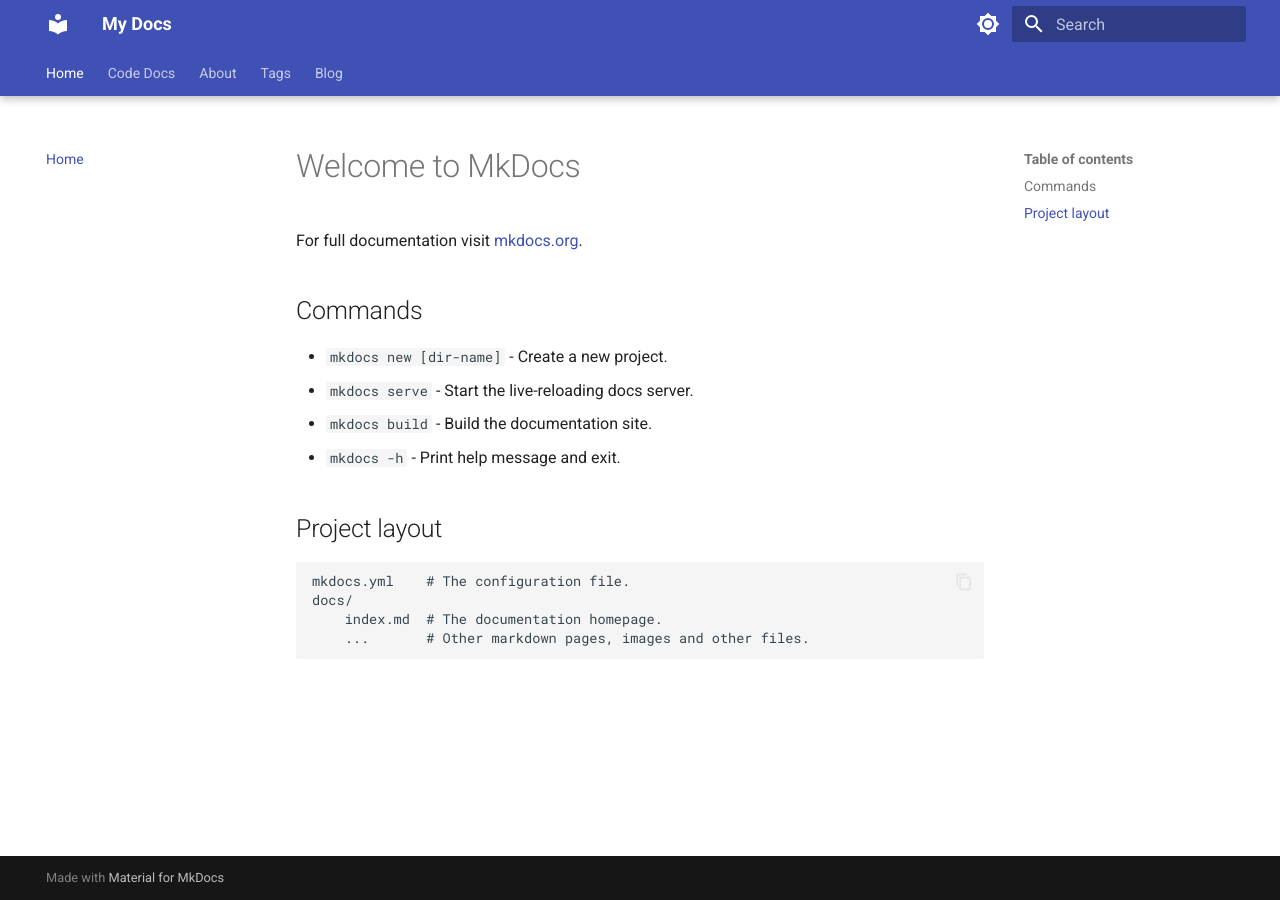
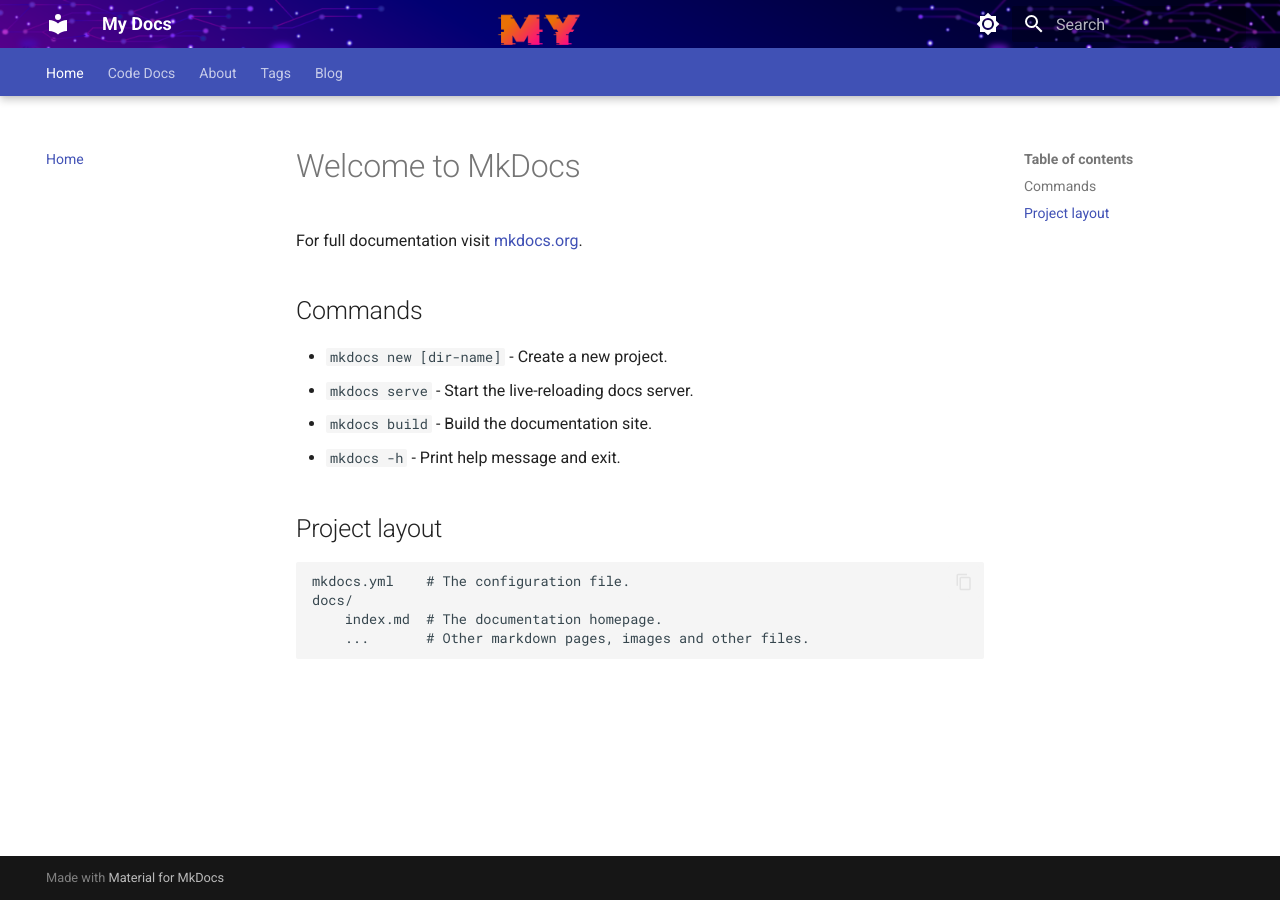
Before and after one commit to Davide020505/MyAwesomeWebsite, an MkDocs documentation site: the page built from docs/index.md, in a window 1280 px wide. Built offline with MkDocs 1.6.1 and Material for MkDocs 9.7.7, drawn with Linux system fonts in a browser that asks for light colours.

Commit message:
Cambiamento sfondo navbar

```diff
--- /dev/null
+++ b/docs/css/custom.css
@@ -0,0 +1,6 @@
+.md-header {
+    background-image: url('../images/sfondo-navbar-1920.png'); /* Modifica il percorso in base alla posizione dell'immagine */
+    background-size: cover;  /* Assicura che l'immagine copra l'intera navbar */
+    background-position: center;  /* Centra l'immagine */
+    background-repeat: no-repeat;  /* Evita che l'immagine si ripeta */
+}
--- a/mkdocs.yml
+++ b/mkdocs.yml
@@ -57,3 +57,6 @@ nav:
   - Tags: tags.md
   - Blog:
     - blog/index.md
+
+extra_css:
+  - css/custom.css  # Modifica il percorso in base alla posizione del tuo file CSS
```
Also changed, not shown: docs/images/sfondo-navbar-1920.png (added).
